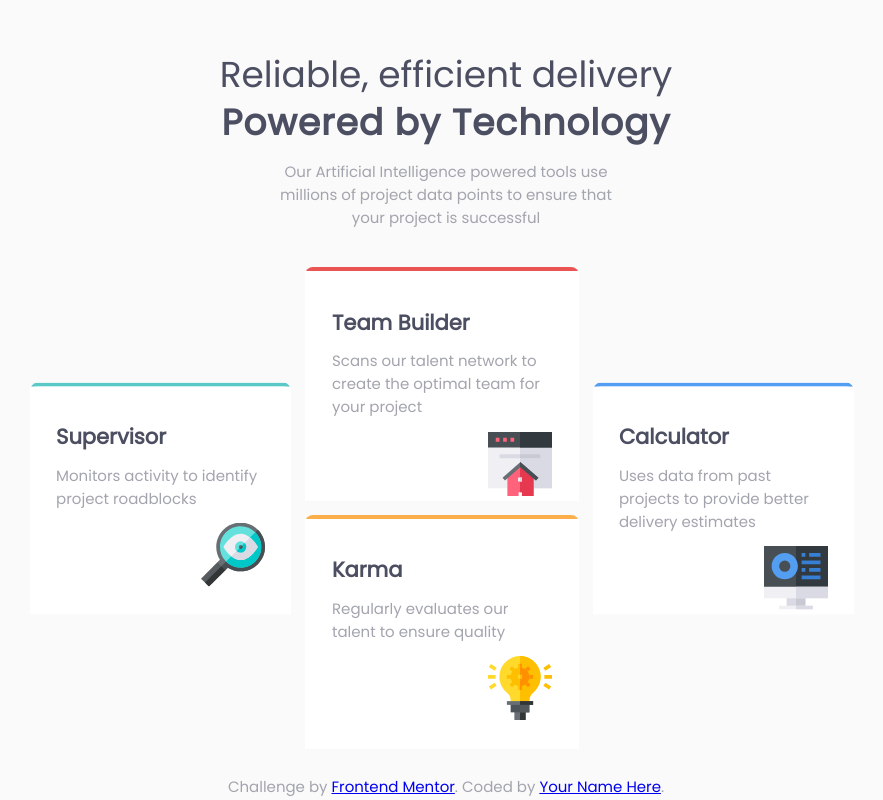
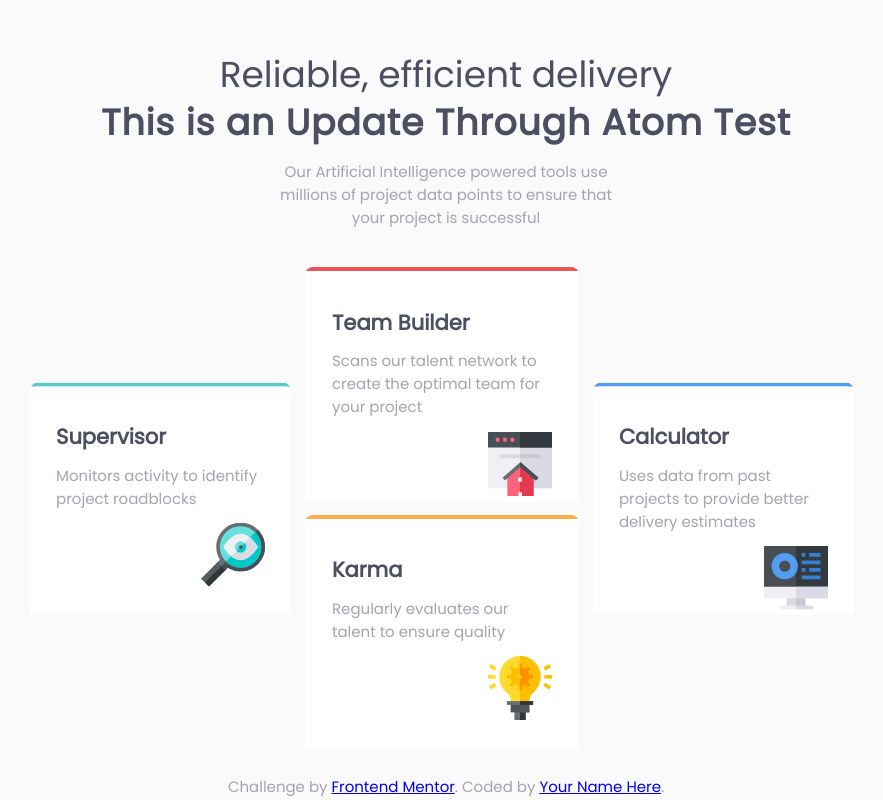
Before and after one commit to cypher618/Four-Card-Feature-Challenge, a plain HTML site: page index.html in a window 1280 px wide. Shown: the whole page, without its empty margins (194-1077 px from the left). Drawn offline with Linux system fonts and the light colour scheme.

Commit message:
Updating content through Atom test

```diff
--- a/index.html
+++ b/index.html
@@ -18,7 +18,7 @@
   <div class="heading">
     <h1>
       Reliable, efficient delivery
-      <span>Powered by Technology</span>
+      <span>This is an Update Through Atom Test</span>
     </h1>
 
     <p>Our Artificial Intelligence powered tools use millions of project data points to ensure that your project is successful</p>
```
